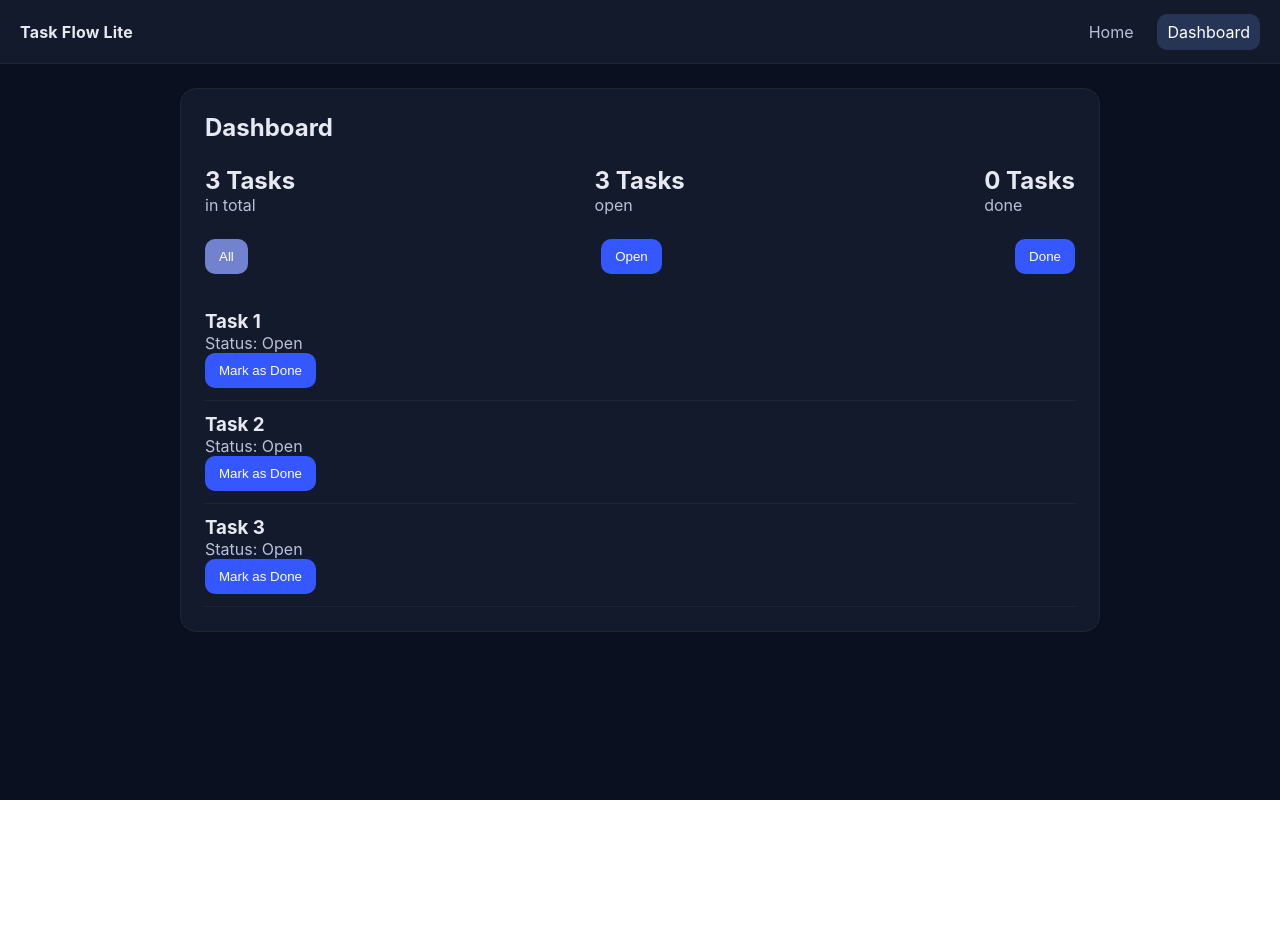
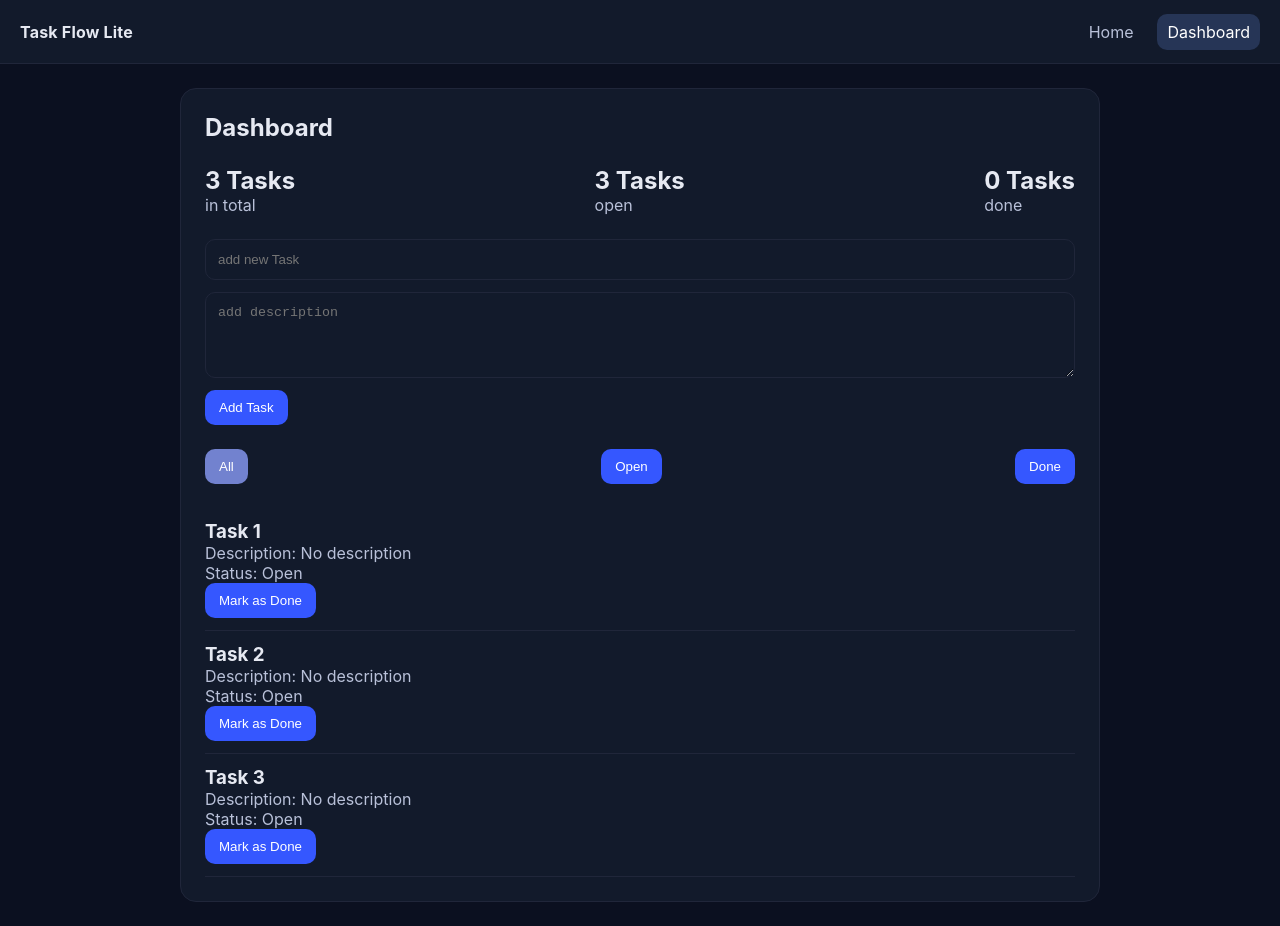
Before and after one commit to Matthias146/task_flow_lite, an Angular app: page /dashboard in a window 1280 px wide. Before the commit the page ends 800 px from the top, so only its background shows below. Built offline with nearby package versions, Linux system fonts and the light colour scheme.

Commit message:
feat(dashboard): add reactive task form with validation and typed fields

```diff
--- a/src/app/core/models/task.model.ts
+++ b/src/app/core/models/task.model.ts
@@ -2,6 +2,7 @@ export interface Task {
   id: number;
   title: string;
   done: boolean;
+  description?: string;
 }
 
 export type Filter = 'all' | 'open' | 'done';
--- a/src/app/features/dashboard/dashboard.html
+++ b/src/app/features/dashboard/dashboard.html
@@ -14,6 +14,17 @@
       <p>done</p>
     </div>
   </div>
+
+  <form [formGroup]="form" (ngSubmit)="onSubmit()">
+    <div>
+      <input type="text" formControlName="title" placeholder="add new Task" />
+      @if (titleCtrl.invalid && titleCtrl.touched) {
+        <p class="error">Title must be at least 3 characters</p>
+      }
+      <textarea formControlName="description" placeholder="add description" rows="4"></textarea>
+    </div>
+    <button class="btn" type="submit" [disabled]="form.invalid">Add Task</button>
+  </form>
 
   <div class="filter-bar">
     <button
@@ -47,6 +58,7 @@
       @for (task of filteredTasks(); track task.id) {
         <li>
           <h3>{{ task.title }}</h3>
+          <p>Description: {{ task.description ? task.description : 'No description' }}</p>
           <p>Status: {{ task.done ? 'Done' : 'Open' }}</p>
           <button class="btn" type="button" (click)="toggleTask(task.id)">
             {{ task.done ? 'Mark as Open' : ' Mark as Done' }}
--- a/src/app/features/dashboard/dashboard.scss
+++ b/src/app/features/dashboard/dashboard.scss
@@ -60,3 +60,23 @@ p {
     background: #7282cf;
   }
 }
+
+form {
+  margin-top: 24px;
+
+  input,
+  textarea {
+    display: block;
+    width: 100%;
+    margin-bottom: 12px;
+    padding: 12px;
+    border: 1px solid #20263a;
+    border-radius: 10px;
+    background: #121a2b;
+    color: #e6e9f2;
+  }
+}
+
+.error {
+  color: red;
+}
--- a/src/app/features/dashboard/dashboard.ts
+++ b/src/app/features/dashboard/dashboard.ts
@@ -1,17 +1,18 @@
 import { Component, computed, signal } from '@angular/core';
 import { Filter, Task } from '../../core/models/task.model';
+import { FormControl, FormGroup, ReactiveFormsModule, Validators } from '@angular/forms';
 
 @Component({
   selector: 'app-dashboard',
-  imports: [],
+  imports: [ReactiveFormsModule],
   templateUrl: './dashboard.html',
   styleUrl: './dashboard.scss',
 })
 export class DashboardPage {
   tasks = signal<Task[]>([
-    { id: 1, title: 'Task 1', done: false },
-    { id: 2, title: 'Task 2', done: false },
-    { id: 3, title: 'Task 3', done: false },
+    { id: 1, title: 'Task 1', done: false, description: '' },
+    { id: 2, title: 'Task 2', done: false, description: '' },
+    { id: 3, title: 'Task 3', done: false, description: '' },
   ]);
   filter = signal<Filter>('all');
   totalCount = computed(() => this.tasks().length);
@@ -28,6 +29,34 @@ export class DashboardPage {
     }
   });
 
+  form = new FormGroup({
+    title: new FormControl('', {
+      nonNullable: true,
+      validators: [Validators.required, Validators.minLength(3)],
+    }),
+    description: new FormControl('', { nonNullable: true }),
+  });
+
+  onSubmit() {
+    if (this.form.invalid) return;
+    const { title, description } = this.form.getRawValue();
+    this.tasks.update((tasks) => [
+      ...tasks,
+      {
+        ...this.form.value,
+        id: Math.max(...this.tasks().map((t) => t.id), 0) + 1,
+        title,
+        description,
+        done: false,
+      },
+    ]);
+    this.form.reset({ title: '', description: '' });
+  }
+
+  get titleCtrl() {
+    return this.form.controls.title;
+  }
+
   toggleTask(taskId: number) {
     this.tasks.update((tasks) =>
       tasks.map((task) => {
```
